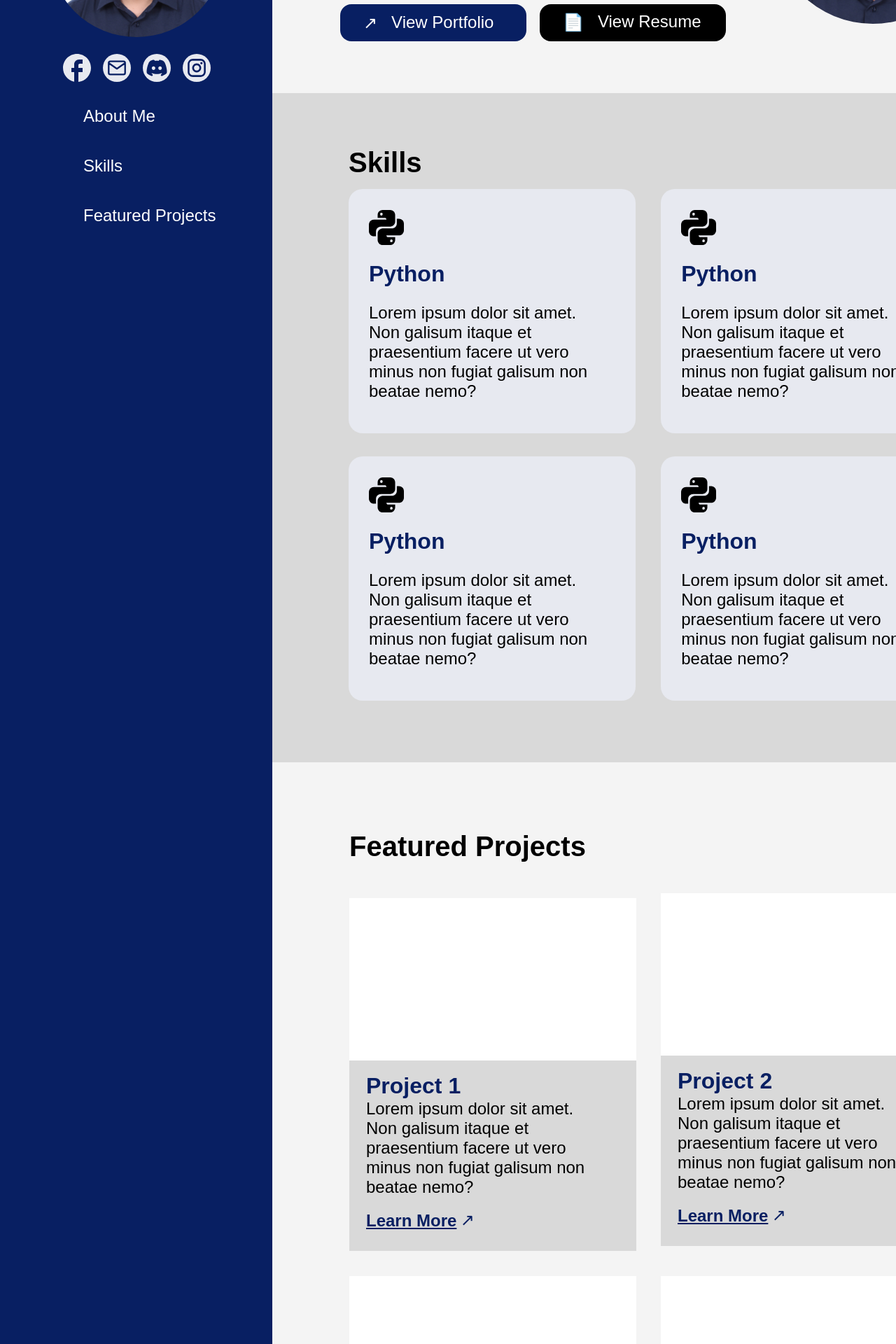
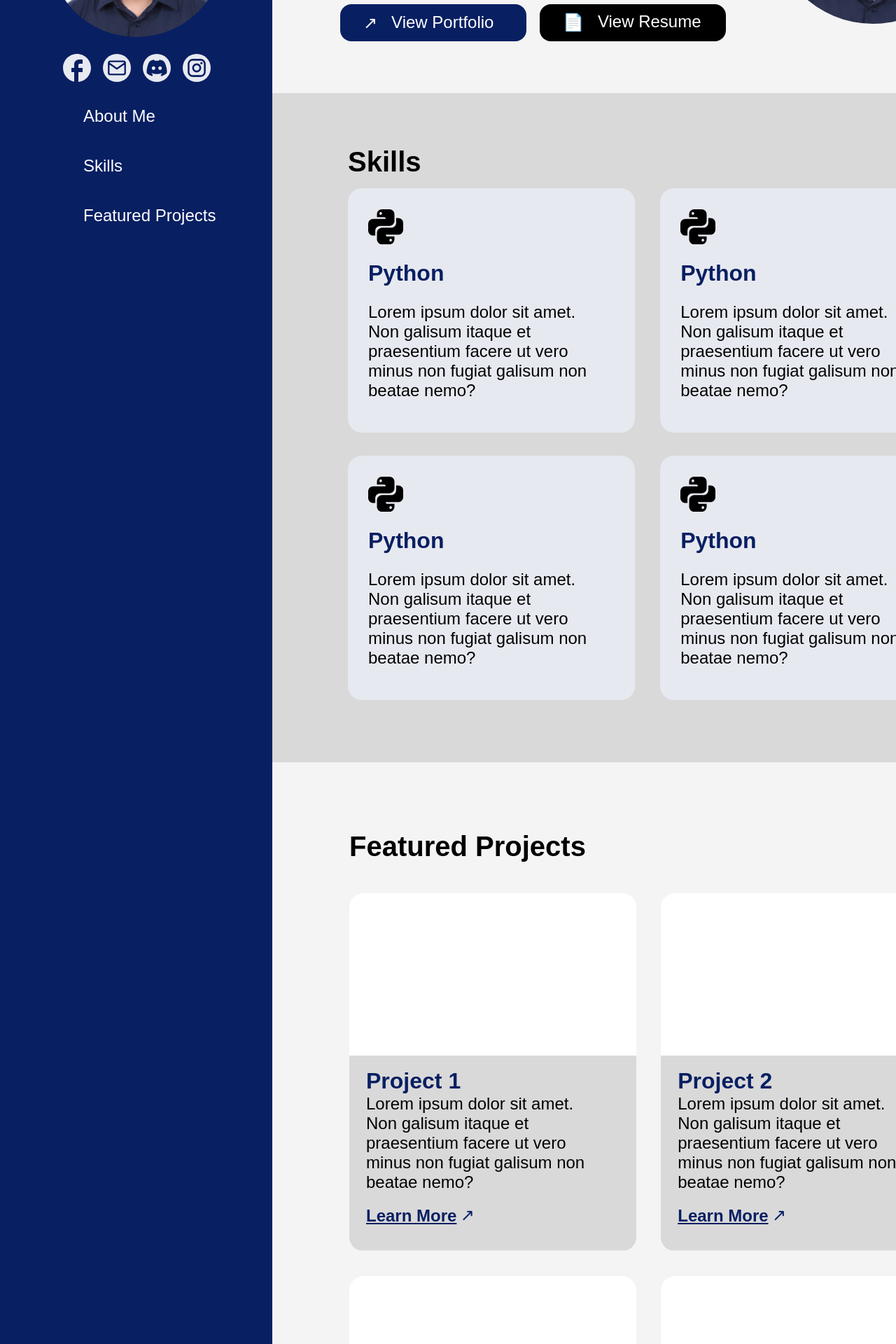
Before and after one commit to enkeyeou/my-app-2, a Next.js app: page / in a window 1280 px wide. Shown: the part 340-2260 px from the top of the page at 70% size. Built offline with nearby package versions, Linux system fonts and the light colour scheme.

Commit message:
Polish page layout and card design

```diff
--- a/app/page.tsx
+++ b/app/page.tsx
@@ -119,8 +119,6 @@ const navigationItems = [
 export default function Desktop() {
   return (
     <div className="bg-[#f4f4f4] w-full min-w-[1440px] min-h-[3247px] relative">
-      <div className="absolute top-[463px] left-[389px] w-[1051px] h-[969px] bg-[#d9d9d9]" />
-
       <section className="flex w-[1051px] h-[471px] items-center gap-[65px] pl-[97px] pr-12 pt-[75px] pb-[93px] absolute top-0.5 left-[389px] bg-[#f4f4f4]">
         <div className="flex flex-col w-[551px] items-start gap-[21px] relative">
           <header className="flex flex-col w-[527px] items-start relative flex-[0_0_auto]">
@@ -188,8 +186,9 @@ export default function Desktop() {
 
       <section
         id="skills"
-        className="flex flex-col w-[858px] items-start gap-[15px] absolute top-[551px] left-[498px]"
+        className="flex flex-col w-[1051px] h-[958px] items-start gap-2.5 pl-[108px] pr-[84px] pt-[77px] pb-[88px] absolute top-[473px] left-[389px] bg-[#d9d9d9]"
       >
+        <div className="flex flex-col w-[858.02px] items-start gap-[15px] relative flex-[0_0_auto]">
           <h2 className="relative self-stretch mt-[-1.00px] font-bold text-black text-[40px] tracking-[0] leading-[normal]">
             Skills
           </h2>
@@ -220,6 +219,7 @@ export default function Desktop() {
               </article>
             ))}
           </div>
+        </div>
       </section>
 
       <section
@@ -231,15 +231,13 @@ export default function Desktop() {
         </h2>
 
         <div className="flex flex-wrap w-[855.44px] items-start gap-[36px_35px] relative flex-[0_0_auto] mb-[-0.72px]">
-          {projectsData.map((project, index) => (
+          {projectsData.map((project) => (
             <article
               key={project.id}
-              className={`flex flex-col ${index === 0 ? "w-[410px] h-[511px] rounded-[338px]" : "w-[410.22px]"} items-start relative`}
+              className="relative w-[410.22px] h-[511px] bg-[#e7e9f0] rounded-[20px] overflow-hidden"
             >
-              {index === 0 ? (
-                <div className="flex flex-col w-[410px] items-start relative top-[7px]">
               <div className="relative self-stretch w-full h-[232.46px] bg-white" />
-                  <div className="relative self-stretch w-full h-[271.84px] bg-[#d9d9d9]" />
+              <div className="relative self-stretch w-full h-[278px] bg-[#d9d9d9]" />
               <div className="flex flex-col w-[334px] items-start gap-[19px] absolute top-[251px] left-6">
                 <div className="flex flex-col h-[178px] items-start relative self-stretch w-full">
                   <h3 className="relative self-stretch mt-[-1.00px] font-bold text-[#081f62] text-[32px] tracking-[0] leading-[normal]">
@@ -261,34 +259,6 @@ export default function Desktop() {
                   </span>
                 </a>
               </div>
-                </div>
-              ) : (
-                <>
-                  <div className="relative self-stretch w-full h-[232.46px] bg-white" />
-                  <div className="relative self-stretch w-full h-[271.84px] bg-[#d9d9d9]" />
-                  <div className="flex flex-col w-[334px] items-start gap-[19px] absolute top-[251px] left-6">
-                    <div className="flex flex-col h-[178px] items-start relative self-stretch w-full">
-                      <h3 className="relative self-stretch mt-[-1.00px] font-bold text-[#081f62] text-[32px] tracking-[0] leading-[normal]">
-                        {project.title}
-                      </h3>
-                      <p className="relative flex-1 self-stretch font-medium text-black text-2xl tracking-[0] leading-[normal]">
-                        {project.description}
-                      </p>
-                    </div>
-                    <a
-                      href="#"
-                      className="inline-flex items-center relative flex-[0_0_auto]"
-                    >
-                      <span className="relative w-[134.79px] mt-[-1.00px] font-bold text-[#081f62] text-2xl tracking-[0] leading-[normal] underline">
-                        Learn More
-                      </span>
-                      <span className="relative w-[26.82px] h-[26.82px] text-[#081f62] text-2xl leading-[1]">
-                        ↗
-                      </span>
-                    </a>
-                  </div>
-                </>
-              )}
             </article>
           ))}
         </div>
@@ -307,7 +277,7 @@ export default function Desktop() {
               role="region"
               aria-label="Customer testimonial"
             >
-              <div className="absolute top-0.5 left-0 w-[410px] h-64 bg-[#e7e9f0] rounded-[20px]" />
+              <div className="absolute top-0 left-0 w-[410.22px] h-[258px] bg-[#e7e9f0] rounded-[20px]" />
 
               <Image
                 className="absolute top-[162px] left-[38px] w-[70px] h-[70px] aspect-[1] object-cover rounded-full"
@@ -330,7 +300,7 @@ export default function Desktop() {
               </figcaption>
 
               <div
-                className="absolute top-0 left-6 w-[114px] font-bold text-black text-8xl tracking-[0] leading-[normal]"
+                className="absolute top-[-10px] left-6 w-[114px] font-bold text-[#081f62] text-8xl tracking-[0] leading-[normal]"
                 aria-hidden="true"
               >
                 &quot;
```
Lines whose indentation alone changed are shown as unchanged.
